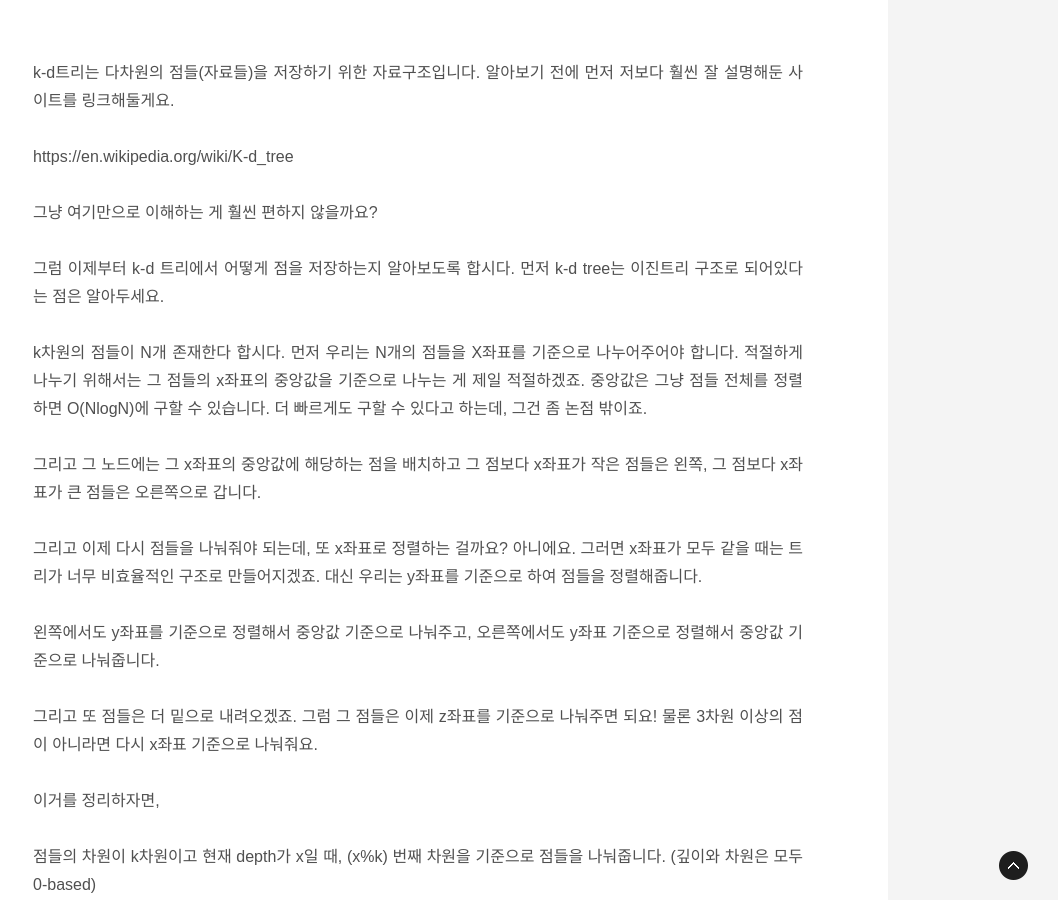
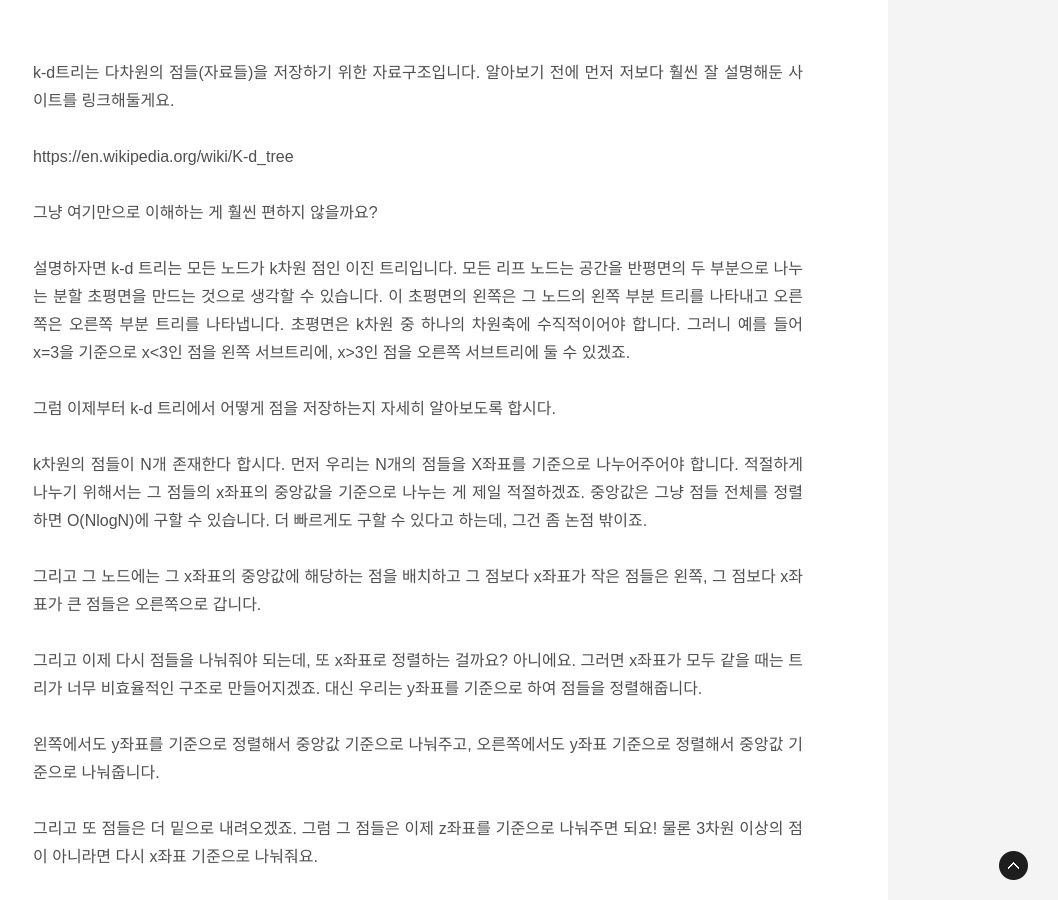
Before and after one commit to algoshitpo/algoshitpo.github.io, a Jekyll site: the page built from _posts/2020-02-09-kdtree.md, in a window 1280 px wide and 900 px high, scrolled down 455 px. Shown: the whole window, without its empty margins (222-1280 px from the left). Built offline with Jekyll 4.4.1, drawn with Linux system fonts in a browser that asks for light colours; some web fonts are replaced.

Commit message:
Update 2020-02-09-kdtree.md

```diff
--- a/_posts/2020-02-09-kdtree.md
+++ b/_posts/2020-02-09-kdtree.md
@@ -14,10 +14,9 @@ https://en.wikipedia.org/wiki/K-d_tree
 
 그냥 여기만으로 이해하는 게 훨씬 편하지 않을까요?
 
+설명하자면 k-d 트리는 모든 노드가 k차원 점인 이진 트리입니다. 모든 리프 노드는 공간을 반평면의 두 부분으로 나누는 분할 초평면을 만드는 것으로 생각할 수 있습니다. 이 초평면의 왼쪽은 그 노드의 왼쪽 부분 트리를 나타내고 오른쪽은 오른쪽 부분 트리를 나타냅니다. 초평면은 k차원 중 하나의 차원축에 수직적이어야 합니다. 그러니 예를 들어 x=3을 기준으로 x<3인 점을 왼쪽 서브트리에, x>3인 점을 오른쪽 서브트리에 둘 수 있겠죠.
 
-
-그럼 이제부터 k-d 트리에서 어떻게 점을 저장하는지 알아보도록 합시다. 먼저 k-d tree는 이진트리 구조로 되어있다는 점은 알아두세요.
-
+그럼 이제부터 k-d 트리에서 어떻게 점을 저장하는지 자세히 알아보도록 합시다.
 
 
 k차원의 점들이 N개 존재한다 합시다. 먼저 우리는 N개의 점들을 X좌표를 기준으로 나누어주어야 합니다. 적절하게 나누기 위해서는 그 점들의 x좌표의 중앙값을 기준으로 나누는 게 제일 적절하겠죠. 중앙값은 그냥 점들 전체를 정렬하면 O(NlogN)에 구할 수 있습니다. 더 빠르게도 구할 수 있다고 하는데, 그건 좀 논점 밖이죠.
```
